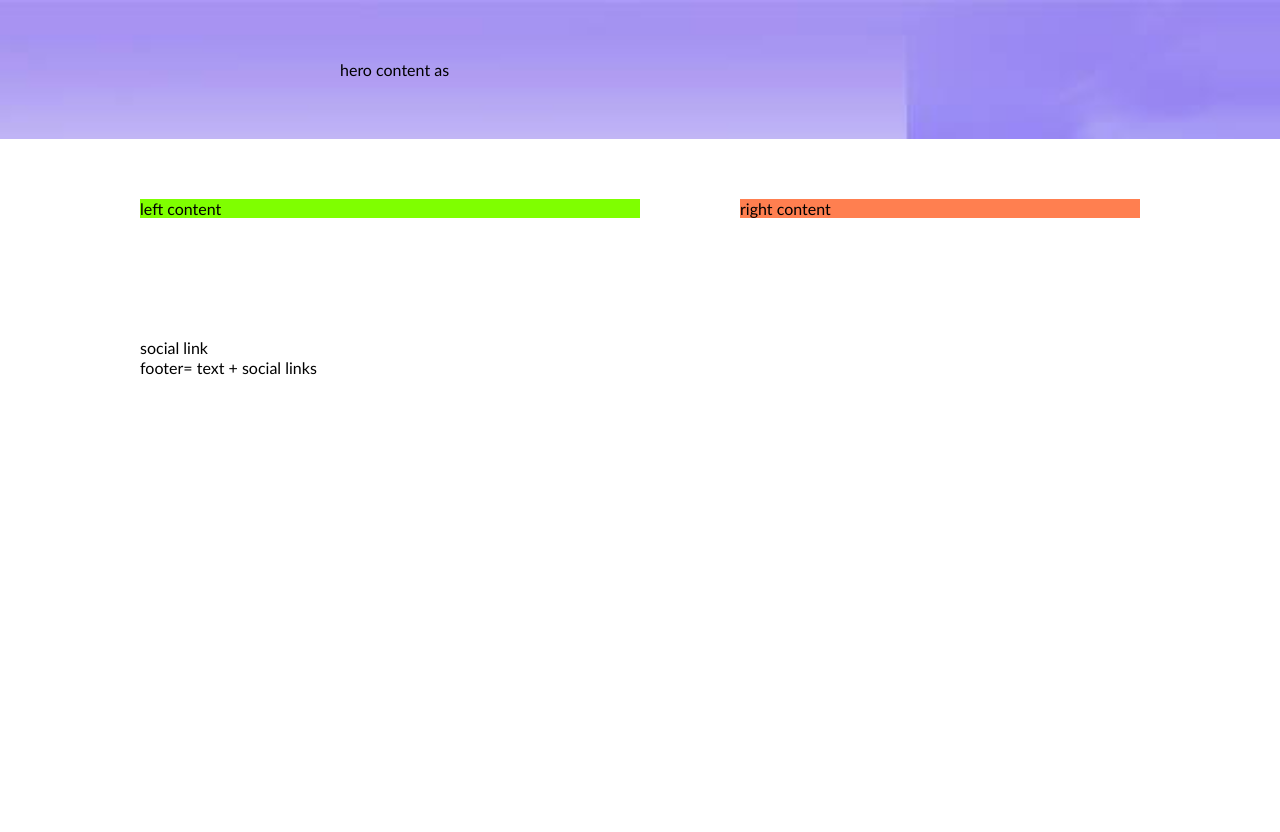
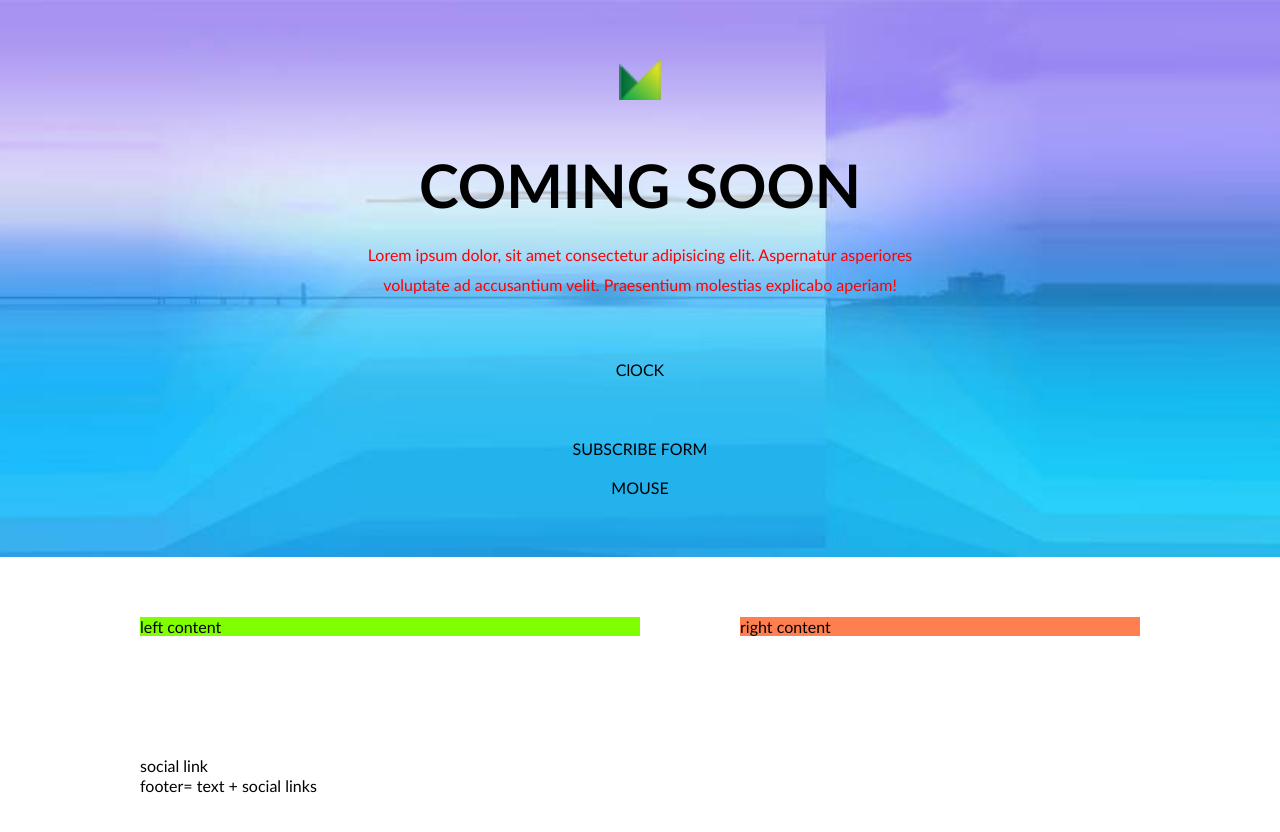
Before and after one commit to akinis81/ComingSoonReal, a plain HTML site: page index.html in a window 1280 px wide. Before the commit the page ends 800 px from the top, so only its background shows below. Drawn offline with Linux system fonts and the light colour scheme.

Commit message:
Hero sectio

```diff
--- /dev/null
+++ b/css/clock.css
@@ -0,0 +1,4 @@
+.clock{
+    display: inline-block;
+    width: 100%;
+}
--- /dev/null
+++ b/css/form.css
@@ -0,0 +1,4 @@
+.form{
+    display: inline-block;
+    width: 100%;
+}
--- a/css/main.css
+++ b/css/main.css
@@ -26,8 +26,39 @@ body * {
       width: 600px;
       margin-left: calc( ( 100% - 600px ) / 2);
       margin-right: calc( ( 100% - 600px ) / 2);
+      text-align: center;
       /* background-color: crimson; */
     }
+    .hero-row >.logo{
+        height: 40px;
+        width: 100%;
+        object-fit: contain;
+        object-position: center;
+        margin-bottom: 60px;
+
+        }
+        .title{
+        text-transform: uppercase;
+        font-size: 60px;
+        line-height: 50px;
+        margin-bottom: 30px;
+        }
+        .sub-title{
+            color: red;
+            line-height: 30px;
+            margin-bottom: 60px;
+
+        }
+        .clock{
+            margin-bottom: 60px;
+        }
+
+        .hero-row > .form{
+            width: 90%;
+            margin-left: 5%;
+            margin-right: 5%;
+            margin-bottom: 20px;
+        }
 
     .row{
         display: inline-block;
--- /dev/null
+++ b/css/mouse.css
@@ -0,0 +1,3 @@
+.mouse{
+    display: inline-block;
+}
--- a/index.html
+++ b/index.html
@@ -4,13 +4,29 @@
     <meta charset="UTF-8">
     <meta name="viewport" content="width=device-width, initial-scale=1.0">
     <title>ComingSooon</title>
+    <!-- resetas -->
+    <link rel="stylesheet" href="./css/reset.css">
+    <!-- components -->
+        <link rel="stylesheet" href="./css/progress-bar.css">
+    <link rel="stylesheet" href="./css/button.css">
+    <link rel="stylesheet" href="./css/form.css">
+    <link rel="stylesheet" href="./css/mouse.css">
+    <link rel="stylesheet" href="./css/progress-bar.css">
+    <!-- custom rules -->
     <link rel="stylesheet" href="../css/main.css">
 </head>
 <body>
     <div class="bg-blue container hero-bg">
         <div class="hero-row">
-            hero content as
+            <img class="logo" src="./img/logo.png" alt="logo">
+            <h1 class="title">Coming Soon</h1>
+            <p  class="sub-title">Lorem ipsum dolor, sit amet consectetur adipisicing elit. Aspernatur asperiores voluptate ad accusantium velit. Praesentium molestias explicabo aperiam!</p>
+            <div class="clock">ClOCK</div>
+            <FORM class="form">SUBSCRIBE FORM</FORM>
+            <div class="mouse">MOUSE</div>
         </div>
+
+
     </div>
     <main class="container">
         <div class="row">
```
Also changed, not shown: css/button.css (added), css/progress-bar.css (added), css/reset.css (added), img/logo.png (added).
